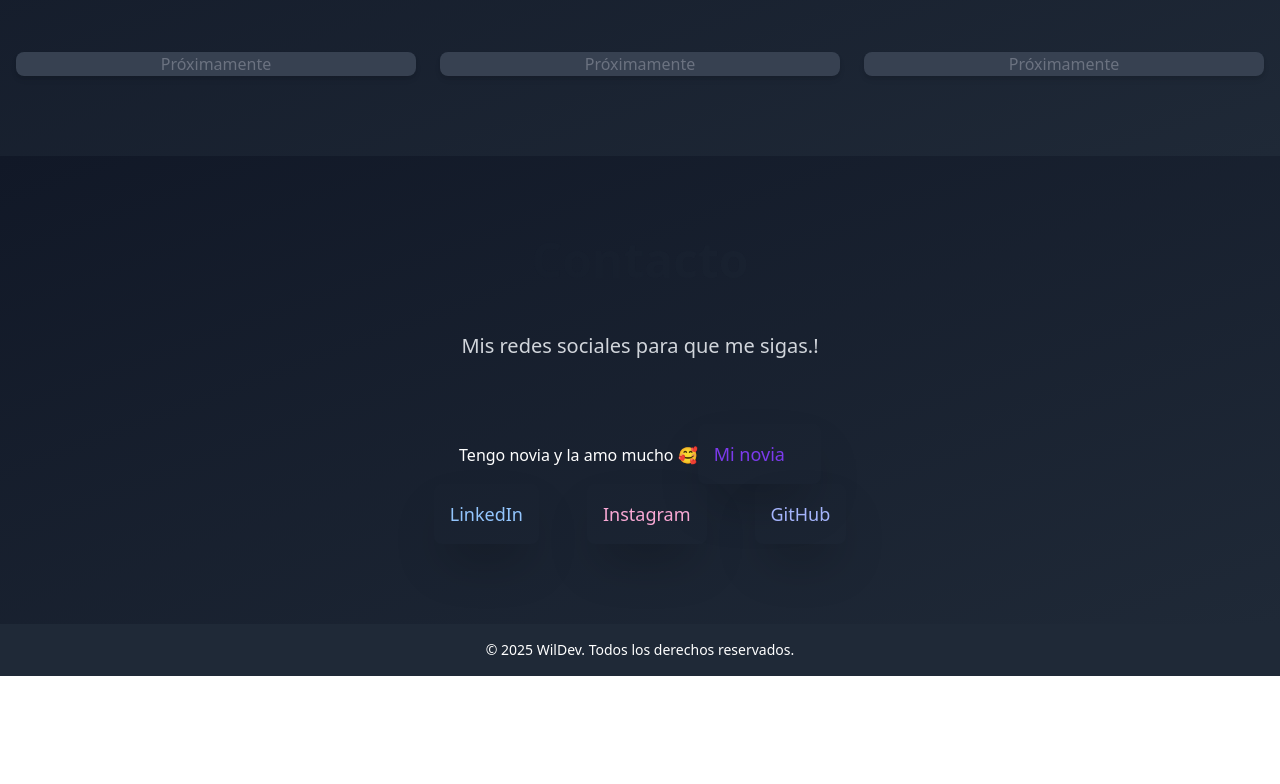
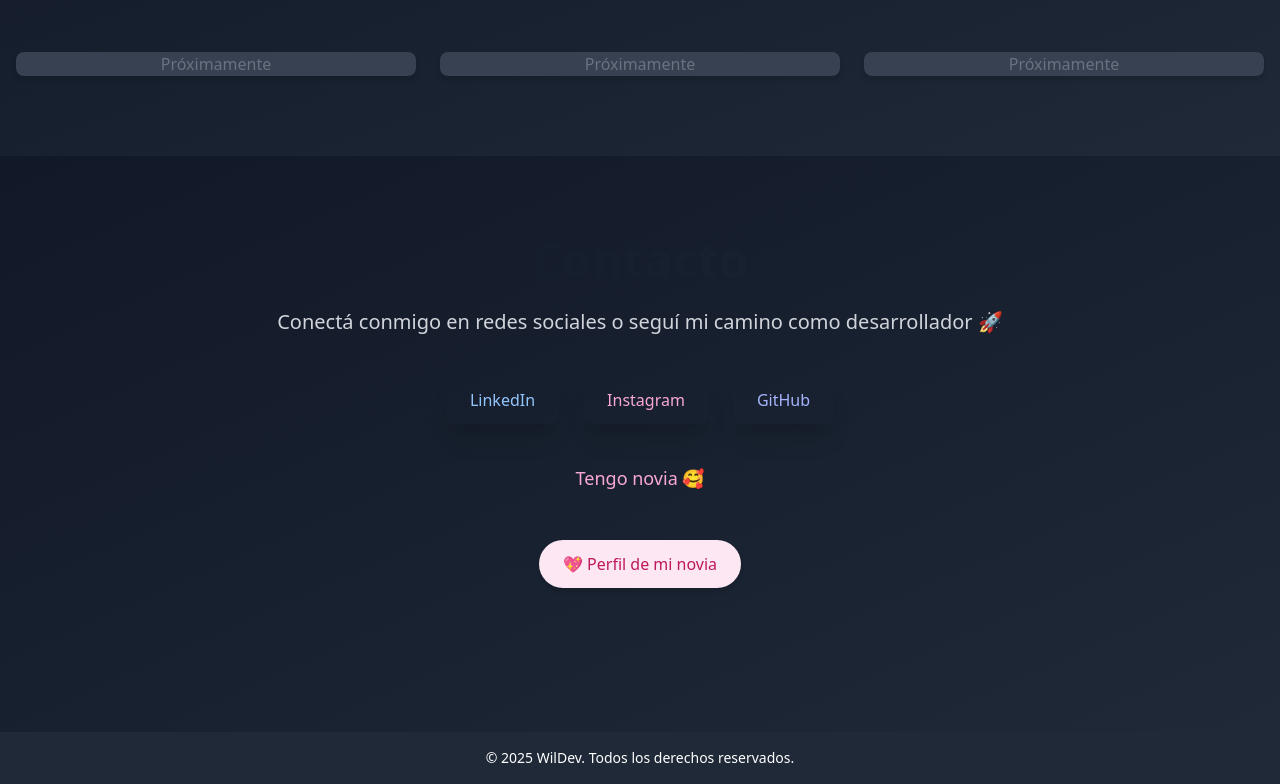
Before and after one commit to WildoFari/My-personal-page, a Next.js app: page / in a window 1280 px wide. Shown: the part 3482-4266 px from the top of the page. Before the commit the page ends 4158 px from the top, so only its background shows below. Built offline with nearby package versions, Linux system fonts and the light colour scheme.

Commit message:
order section contact

```diff
--- a/src/sections/Contact.tsx
+++ b/src/sections/Contact.tsx
@@ -2,52 +2,57 @@ export default function Contact() {
     return (
         <section id="contact" className="py-20 bg-gradient-to-br from-gray-900 to-gray-800 text-white">
             <div className="container mx-auto px-4 text-center">
-                <h2 className="text-5xl font-extrabold mb-12 text-transparent bg-clip-text bg-gradient-to-r from-teal-400 to-blue-500 animate-pulse">
+                <h2 className="text-5xl font-extrabold mb-6 text-transparent bg-clip-text bg-gradient-to-r from-teal-400 to-blue-500 animate-pulse">
                     Contacto
                 </h2>
-                <p className="text-xl mb-16 text-gray-300">
-                    Mis redes sociales para que me sigas.!
+                <p className="text-xl mb-10 text-gray-300">
+                    Conectá conmigo en redes sociales o seguí mi camino como desarrollador 🚀
                 </p>
-                <span>Tengo novia y la amo mucho   🥰</span>
+
+                <div className="flex flex-col sm:flex-row justify-center items-center gap-6">
+                    {/* LinkedIn */}
+                    <a
+                        href="https://www.linkedin.com/in/wildo-fariña-gómez-3500522b9"
+                        target="_blank"
+                        rel="noopener noreferrer"
+                        className="group relative inline-flex items-center justify-center px-6 py-3 font-medium text-blue-300 rounded-lg shadow-xl transition-all duration-300 hover:ring-2 hover:ring-blue-400 hover:bg-blue-900/30"
+                    >
+                        <span className="relative">LinkedIn</span>
+                    </a>
+
+                    {/* Instagram */}
+                    <a
+                        href="https://www.instagram.com/wildodevpy?igsh=MW81M2lqN3IxNmk3Yw%3D%3D&utm-source=qr"
+                        target="_blank"
+                        rel="noopener noreferrer"
+                        className="group relative inline-flex items-center justify-center px-6 py-3 font-medium text-pink-300 rounded-lg shadow-xl transition-all duration-300 hover:ring-2 hover:ring-pink-400 hover:bg-pink-900/30"
+                    >
+                        <span className="relative">Instagram</span>
+                    </a>
+
+                    {/* GitHub */}
+                    <a
+                        href="https://github.com/WildoFari"
+                        target="_blank"
+                        rel="noopener noreferrer"
+                        className="group relative inline-flex items-center justify-center px-6 py-3 font-medium text-indigo-300 rounded-lg shadow-xl transition-all duration-300 hover:ring-2 hover:ring-indigo-400 hover:bg-indigo-900/30"
+                    >
+                        <span className="relative">GitHub</span>
+                    </a>
+                </div>
+
+                <p className="text-lg mb-12 text-pink-300 font-medium mt-10">
+                    Tengo novia 🥰
+                </p>
+
                 <a
                     href="https://www.instagram.com/liz_fonseca18?igsh=MTRrNnp4dDludXg0dw=="
                     target="_blank"
                     rel="noopener noreferrer"
-                    className="group relative inline-flex items-center justify-center p-4 overflow-hidden text-lg font-medium text-purple-600 rounded-lg shadow-2xl group-hover:shadow-xl group-hover:ring-2 group-hover:ring-offset-2 group-hover:ring-blue-400 transition-all duration-300"
+                    className="inline-block mb-16 px-6 py-3 bg-pink-100 text-pink-700 rounded-full shadow-md hover:bg-pink-200 transition duration-300"
                 >
-                    <span className="absolute left-0 block w-full h-0 transition-all duration-200 opacity-100 group-hover:h-12 ease"></span>
-                    <span className="relative mr-5">Mi novia</span>
+                    💖 Perfil de mi novia
                 </a>
-                <div className="flex flex-col md:flex-row justify-center space-y-6 md:space-y-0 md:space-x-12">
-
-                    <a
-                        href="https://www.linkedin.com/in/wildo-fariña-gómez-3500522b9"
-                        target="_blank"
-                        rel="noopener noreferrer"
-                        className="group relative inline-flex items-center justify-center p-4 overflow-hidden text-lg font-medium text-blue-300 rounded-lg shadow-2xl group-hover:shadow-xl group-hover:ring-2 group-hover:ring-offset-2 group-hover:ring-blue-400 transition-all duration-300"
-                    >
-                        <span className="absolute left-0 block w-full h-0 transition-all duration-200 opacity-100 group-hover:h-12 ease"></span>
-                        <span className="relative">LinkedIn</span>
-                    </a>
-                    <a
-                        href="https://www.instagram.com/wildodevpy?igsh=MW81M2lqN3IxNmk3Yw%3D%3D&utm-source=qr"
-                        target="_blank"
-                        rel="noopener noreferrer"
-                        className="group relative inline-flex items-center justify-center p-4 overflow-hidden text-lg font-medium text-pink-300 rounded-lg shadow-2xl group-hover:shadow-xl group-hover:ring-2 group-hover:ring-offset-2 group-hover:ring-pink-400 transition-all duration-300"
-                    >
-                        <span className="absolute left-0 block w-full h-0 transition-all duration-200 opacity-100 group-hover:h-12 ease"></span>
-                        <span className="relative">Instagram</span>
-                    </a>
-                    <a
-                        href="https://github.com/WildoFari"
-                        target="_blank"
-                        rel="noopener noreferrer"
-                        className="group relative inline-flex items-center justify-center p-4 overflow-hidden text-lg font-medium text-indigo-300 rounded-lg shadow-2xl group-hover:shadow-xl group-hover:ring-2 group-hover:ring-offset-2 group-hover:ring-indigo-400 transition-all duration-300"
-                    >
-                        <span className="absolute left-0 block w-full h-0 transition-all duration-200 opacity-100 group-hover:h-12 ease"></span>
-                        <span className="relative">GitHub</span>
-                    </a>
-                </div>
             </div>
         </section>
     );
```
